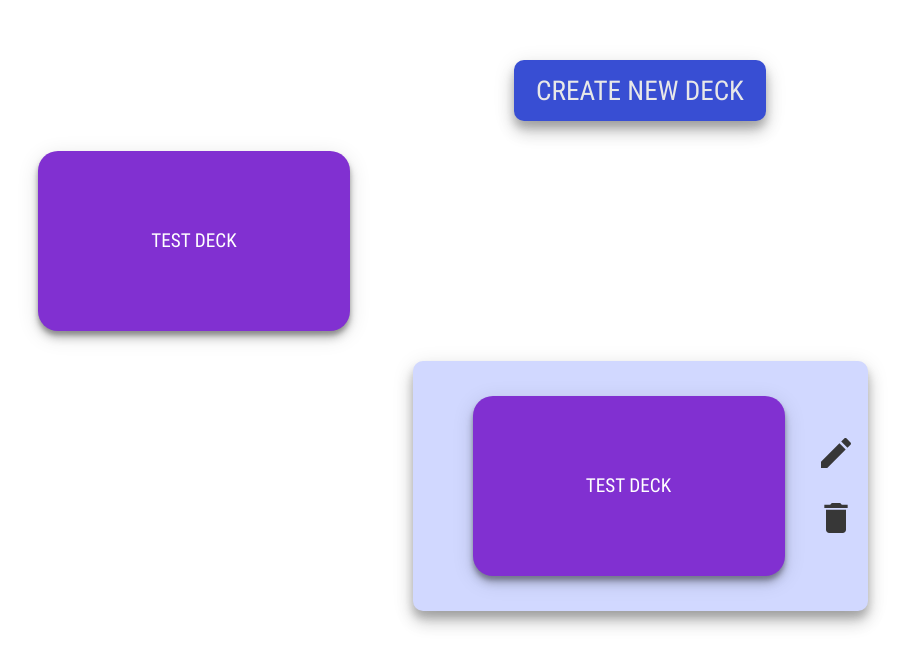
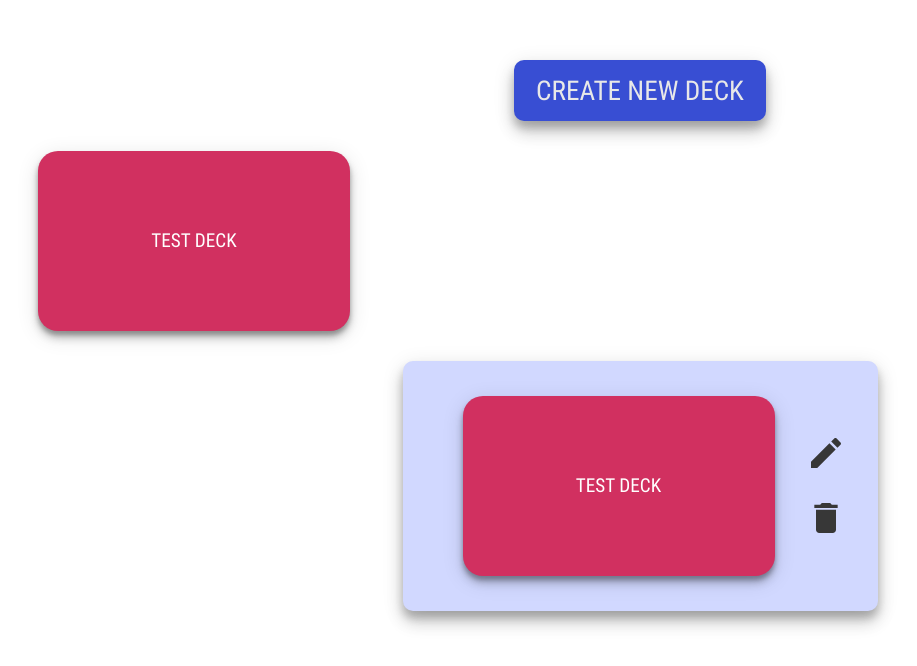
Before and after one commit to Tashima42/poc-create-cards-module, a Vue app in the folder frontend/poc-front-flashcards/: page / in a window 1280 px wide. Shown: the top 666 px of the page, without its empty margins (0-917 px from the left). Built offline with nearby package versions, Linux system fonts and the light colour scheme.

Commit message:
fix: removed backgroundColor parameter
Spread the CSS over the code isn't a good pratice, passing the bg color as a parameter was removed

```diff
--- a/frontend/poc-front-flashcards/src/App.vue
+++ b/frontend/poc-front-flashcards/src/App.vue
@@ -1,7 +1,7 @@
 <template>
   <div id="app">
-    <DefaultButton buttonText="create new deck" backgroundColor="#384ED3" />
-    <InnerDeckDisplay backgroundColor="#8130D1" deckName="test deck" />
+    <DefaultButton buttonText="create new deck" />
+    <InnerDeckDisplay deckName="test deck" />
     <OuterDeckDisplay />
   </div>
 </template>
--- a/frontend/poc-front-flashcards/src/components/DefaultButton.vue
+++ b/frontend/poc-front-flashcards/src/components/DefaultButton.vue
@@ -1,6 +1,6 @@
 <template>
   <div class="create-deck">
-    <button class="new-deck-btn" :style="cssVars">{{ text }}</button>
+    <button class="new-deck-btn">{{ text }}</button>
   </div>
 </template>
 
@@ -13,20 +13,9 @@ export default {
     };
   },
   props: {
-    backgroundColor: {
-      type: String,
-      default: "#D13060",
-    },
     buttonText: {
       type: String,
       default: "button",
-    },
-  },
-  computed: {
-    cssVars() {
-      return {
-        "--background-color": this.backgroundColor,
-      };
     },
   },
 };
@@ -53,7 +42,7 @@ export default {
   padding-top: 1.2vh;
   padding-bottom: 1.2vh;
 
-  background: var(--background-color);
+  background: #384ed3;
   color: #e8e8e8;
 
   box-shadow: 0px 12px 17px rgba(0, 0, 0, 0.14),
--- a/frontend/poc-front-flashcards/src/components/InnerDeckDisplay.vue
+++ b/frontend/poc-front-flashcards/src/components/InnerDeckDisplay.vue
@@ -1,5 +1,5 @@
 <template>
-  <div class="inner-deck-display" :style="cssVars">
+  <div class="inner-deck-display">
     <p class="deck-name">{{ name }}</p>
   </div>
 </template>
@@ -13,20 +13,9 @@ export default {
     };
   },
   props: {
-    backgroundColor: {
-      type: String,
-      default: "#D13060",
-    },
     deckName: {
       type: String,
       default: "Deck name",
-    },
-  },
-  computed: {
-    cssVars() {
-      return {
-        "--background-color": this.backgroundColor,
-      };
     },
   },
 };
@@ -45,7 +34,7 @@ export default {
 
   margin: 30px;
 
-  background: var(--background-color);
+  background: #d13060;
 
   box-shadow: 0px 5px 22px rgba(0, 0, 0, 0.12), 0px 7px 8px rgba(0, 0, 0, 0.2),
     0px 4px 4px rgba(0, 0, 0, 0.25);
--- a/frontend/poc-front-flashcards/src/components/OuterDeckDisplay.vue
+++ b/frontend/poc-front-flashcards/src/components/OuterDeckDisplay.vue
@@ -27,7 +27,7 @@ export default {
   padding-top: 5px;
   padding-bottom: 5px;
   padding-left: 30px;
-  padding-right: 10px;
+  padding-right: 30px;
 
   display: inline-flex;
   flex-direction: row;
```
